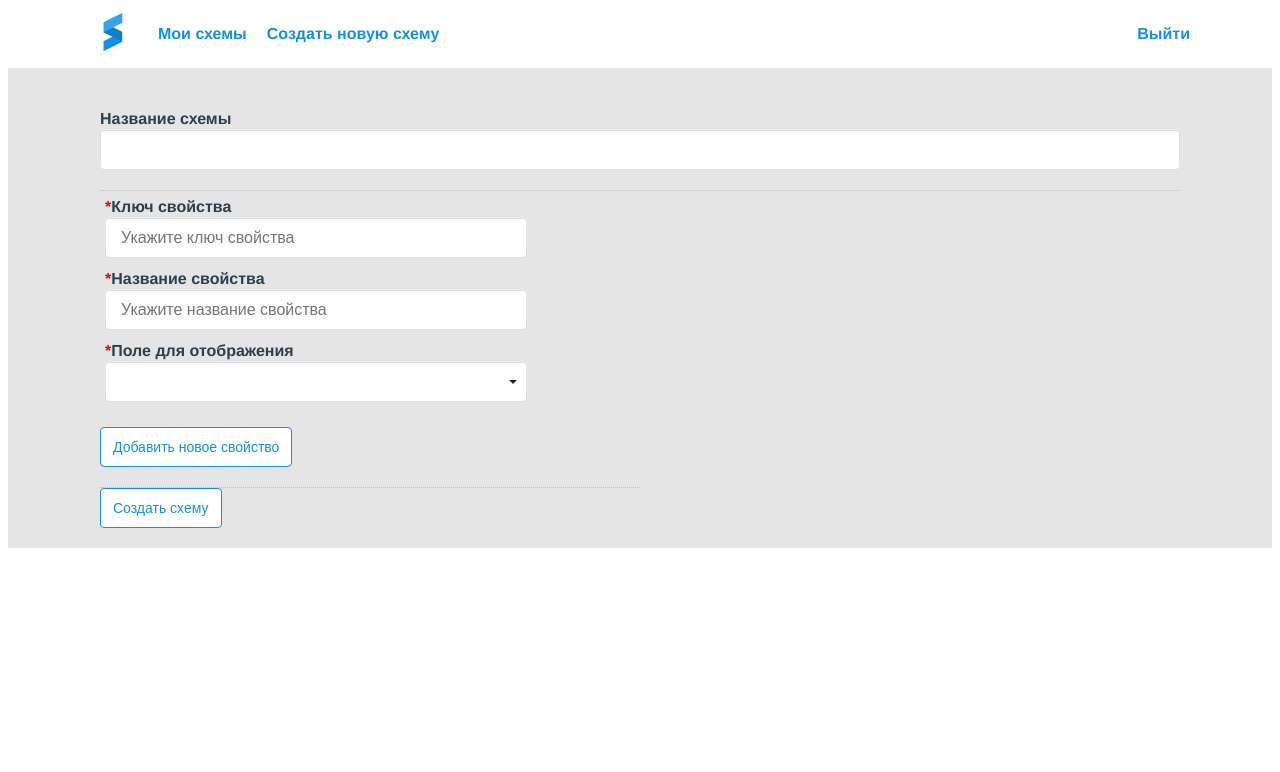
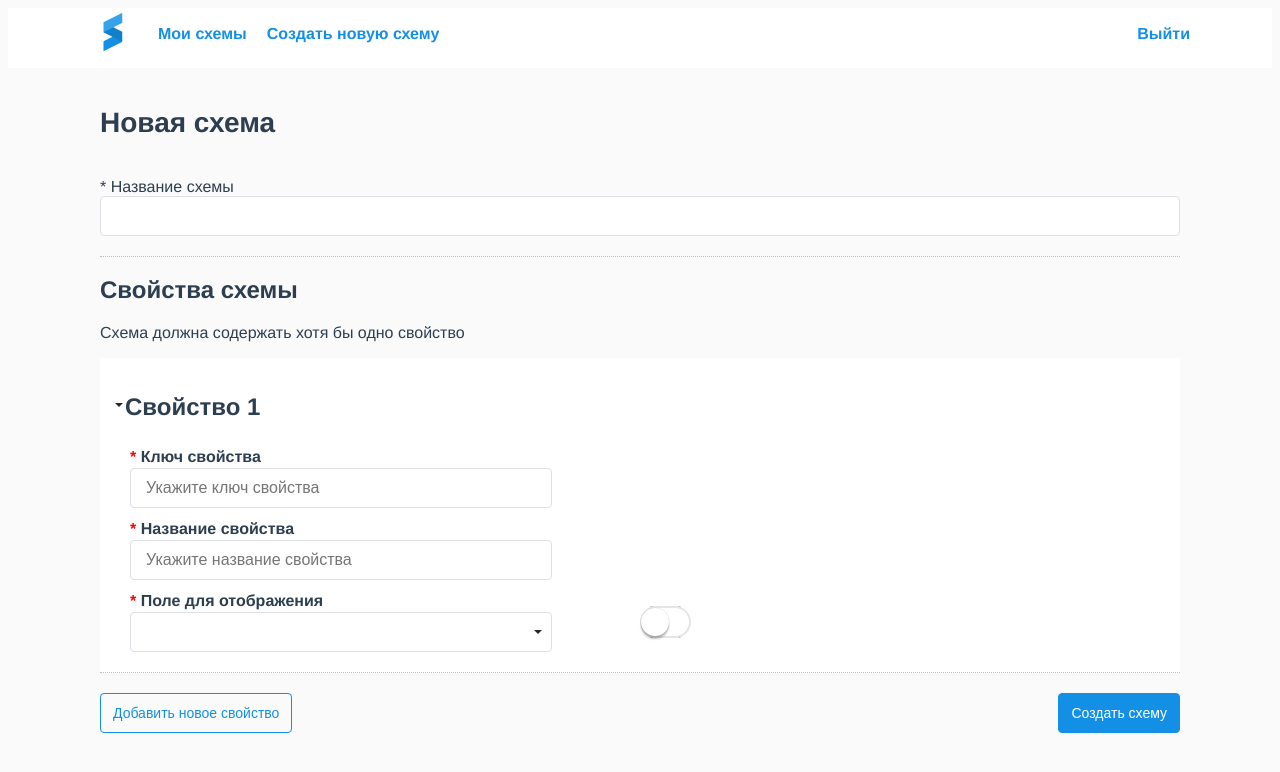
Before and after one commit to TianaFomicheva/ts-constructor, a Vue app: page /new in a window 1280 px wide. Shown: the top 772 px of the page. Built offline with nearby package versions, Linux system fonts and the light colour scheme.

Commit message:
верстка по фигме + валидация (начало)

```diff
--- a/src/App.vue
+++ b/src/App.vue
@@ -17,20 +17,26 @@ export default defineComponent({
 </script>
 
 <style lang="scss">
+body{
+background: #FAFAFA;
+}
 #app {
   font-family: Avenir, Helvetica, Arial, sans-serif;
   -webkit-font-smoothing: antialiased;
   -moz-osx-font-smoothing: grayscale;
   text-align: center;
   color: #2c3e50;
-  background: #E5E5E5;
 }
 .container{
   max-width: 1120px;
   margin: 0 auto;
 }
+.title{
+  font-size: 28px;
+  font-weight: bold;
+}
 .button{
-  &-primary{
+  &-primary, &-plain{
     margin-top: 20px;
     display: block;
     line-height: 1;
@@ -49,8 +55,15 @@ export default defineComponent({
     padding: 12px;
     font-size: 14px;
     border-radius: 4px;
+  }
+  &-primary{
     background: #1390E5;
     color: #fff;
+  }
+  &-plain{
+    background: transparent;
+    color: #1390E5;
+    border: 1px solid #1390E5;
   }
 }
 .dotted{
--- a/src/components/NewEditScheme.vue
+++ b/src/components/NewEditScheme.vue
@@ -1,21 +1,22 @@
 <template>
+<h1 class="title left">Новая схема</h1>
 <div class="dotted">
-  <label>Название схемы
+  <label><span class="red">*</span> Название схемы
   <input v-model="schemaName" />
   </label>
 </div>
-  <property-form v-for="(item, index) in properties"
-  :key = index @set-prop-item="setPropertyItem" :property="item" />
-  <div class="form-column dotted">
-  <div class="w-422">
-  <button class="form-button"
-  @click="createItem">Добавить новое свойство</button>
+<h2>Свойства схемы</h2>
+<p>Схема должна содержать хотя бы одно свойство</p>
+<div class="form-layout dotted">
+  <div v-for="(item, index) in properties" :key ="index">
+  <property-form
+   @set-prop-item="setPropertyItem" :property="item" :idx="+index+1" />
   </div>
   </div>
-   <div class="form-column">
-  <div class="w-422">
-     <button class="form-button" @click="createUpdateSchema">{{ createButtonText }}</button>
-  </div>
+  <div class="action-buttons">
+  <button class="button-plain"
+  @click="createItem">Добавить новое свойство</button>
+     <button class="button-primary" @click="createUpdateSchema">{{ createButtonText }}</button>
   </div>
 </template>
 
@@ -101,14 +102,26 @@ export default defineComponent({
 });
 </script>
 
-<style lang="scss">
+<style lang="scss" scoped>
+
+.action{
+  &-buttons{
+    display: flex;
+    justify-content: space-between;
+  }
+}
 .w-422{
   width:422px;
   display: inline-block;
 }
 .form{
+  &-layout{
+    background: #fff;
+    padding: 15px;
+  }
     &-column{
-      width:50%
+      width:50%;
+      display: inline-block;
     }
   &-button{
     display: block;
@@ -133,4 +146,24 @@ export default defineComponent({
     border-radius: 4px;
   }
 }
+ input,
+  select {
+    width:100%;
+    display: block;
+    -webkit-appearance: none;
+    background-color: #fff;
+    background-image: none;
+    border-radius: 4px;
+    border: 1px solid #dcdfe6;
+    box-sizing: border-box;
+    color: #606266;
+    display: block;
+    font-size: inherit;
+    height: 40px;
+    line-height: 40px;
+    outline: none;
+    padding: 0 15px;
+    position: relative;
+    transition: border-color .2s cubic-bezier(.645,.045,.355,1);
+  }
 </style>
--- a/src/components/PropertyForm.vue
+++ b/src/components/PropertyForm.vue
@@ -1,22 +1,23 @@
 <template>
   <form class="form-column">
+    <h2>Свойство {{ idx }}</h2>
     <div class="form-field">
       <label
-        ><span class="red">*</span>Ключ свойства
+        ><span class="red">*</span> Ключ свойства
         <input v-model="item.key" :key="item.key"
         placeholder="Укажите ключ свойства" @input="setValue($event, 'key')"/>
       </label>
     </div>
     <div class="form-field">
       <label
-        ><span class="red">*</span>Название свойства
+        ><span class="red">*</span> Название свойства
         <input v-model="item.name"
         placeholder="Укажите название свойства" @input="setValue($event, 'name')"/>
       </label>
     </div>
     <div class="form-field">
       <label
-        ><span class="red">*</span>Поле для отображения
+        ><span class="red">*</span> Поле для отображения
         <div>
         <select v-model="item.fieldType" @change="setValue($event, 'fieldType')">
           <option disabled selected>Выберите поле для отображения</option>
@@ -32,10 +33,14 @@
       </label>
     </div>
   </form>
+  <form class="form-column">
+ <validation />
+  </form>
 </template>
 
 <script lang="ts">
 import { defineComponent, PropType } from 'vue';
+import Validation from './Validation.vue';
 
 type propertyType = {
   key: 'string',
@@ -45,11 +50,18 @@ type propertyType = {
 
 export default defineComponent({
   name: 'property-form',
+  components: {
+    Validation,
+  },
   data() {
     return { item: { key: '', name: '', fieldType: '' } };
   },
   props: {
     property: Object as PropType<propertyType>,
+    idx: {
+      type: Number,
+      required: true,
+    },
   },
   mounted() {
     this.assignPropValues(this.property);
@@ -84,11 +96,27 @@ export default defineComponent({
 });
 </script>
 
-<style lang="scss" >
-// form {
+<style lang="scss" scoped >
+h2{
+  margin-left: 10px;
+  position: relative;
+  &:before{
+      content: '';
+      width:0;
+      height:0;
+      position: absolute;
+      left: -10px;
+      top: 10px;
+      border-left: 4px solid transparent;
+      border-right: 4px solid transparent;
+      z-index: 9999999;
+      border-top: 4px solid rgb(36, 39, 36);
+  }
+}
   .form {
     &-column{
-      width:50%
+      width:50%;
+      display: inline-block;
     }
     &-field {
       margin: 5px;
@@ -96,6 +124,7 @@ export default defineComponent({
       position: relative;
       font-size: 14px;
       display: inline-block;
+      margin-left: 15px;
     }
   }
   label {
--- a/src/components/Schemes.vue
+++ b/src/components/Schemes.vue
@@ -1,7 +1,7 @@
 <template>
     <div class="container">
     <div class="layout">
-      <!-- <button @click="update">Update</button> -->
+      <h1 class="title left">Мои схемы</h1>
 <div v-for="scheme in schemes" :key="scheme.key" class="table-row">
     <div class="table-cell-80 left"> {{ scheme.schema.schemaName}}</div>
     <div class="table-cell-10" @click="showScheme(scheme.id)">
--- /dev/null
+++ b/src/components/Validation.vue
@@ -0,0 +1,18 @@
+<template>
+    <Switch />
+</template>
+
+<script lang="ts">
+import { defineComponent } from 'vue';
+import Switch from '@/elements/Switch.vue';
+
+export default defineComponent({
+  name: 'validation',
+  components: {
+    Switch,
+  },
+});
+</script>
+
+<style lang="scss">
+</style>
--- /dev/null
+++ b/src/elements/Switch.vue
@@ -0,0 +1,128 @@
+<template>
+  <div class="right list-item__right">
+      <div input-id="switch1" class="switch" style="touch-action: pan-y;
+      -webkit-user-drag: none; -webkit-tap-highlight-color: rgba(0, 0, 0, 0);">
+    <input class="switch__input" type="checkbox" />
+    <div class="switch__toggle">
+      <div class="switch__handle">
+        <div class="switch__touch"></div>
+      </div>
+      </div>
+    </div>
+  </div>
+</template>
+
+<script lang="ts">
+import { defineComponent } from 'vue';
+
+export default defineComponent({
+  name: 'switch',
+});
+</script>
+
+<style lang="scss">
+
+.switch{
+    display: inline-block;
+    vertical-align: top;
+    box-sizing: border-box;
+    background-clip: padding-box;
+    position: relative;
+    min-width: 51px;
+    font-size: 17px;
+    font-size: 17px;
+    padding: 0 20px;
+    border: none;
+    overflow: visible;
+    width: 51px;
+    width: 51px;
+    height: 32px;
+    height: 32px;
+    z-index: 0;
+    text-align: left;
+    &__input{
+      position: absolute;
+      right: 0;
+      top: 0;
+      left: 0;
+      bottom: 0;
+      padding: 0;
+      border: 0;
+      background-color: transparent;
+      z-index: 1;
+      vertical-align: top;
+      outline: none;
+      width: 100%;
+      margin: 0;
+      z-index: 0;
+    }
+    &__touch{
+      position: absolute;
+      top: -5px;
+      bottom: -5px;
+      left: -10px;
+      right: -10px;
+    }
+    &__handle{
+    box-sizing: border-box;
+    background-clip: padding-box;
+    position: absolute;
+    content: '';
+    border-radius: 28px;
+    height: 28px;
+    width: 28px;
+    background-color: white;
+    background-color: white;
+    left: 1px;
+    top: 2px;
+    transition-property: all;
+    transition-duration: 0.35s;
+    transition-timing-function: cubic-bezier(.59, .01, .5, .99);
+    box-shadow: 0 0 1px 0 rgba(0, 0, 0,0.25), 0 3px 2px rgba(0, 0, 0,0.25);
+    }
+    &__toggle{
+      background-color: white;
+      background-color: white;
+      position: absolute;
+      top: 0;
+      left: 0;
+      right: 0;
+      bottom: 0;
+      border-radius: 30px;
+      transition-property: all;
+      transition-duration: 0.35s;
+      transition-timing-function: ease-out;
+      box-shadow: inset 0 0 0 2px #e5e5e5;
+      box-shadow: inset 0 0 0 2px #e5e5e5;
+    }
+}
+:checked + .switch__toggle {
+  box-shadow: inset 0 0 0 2px #44db5e;
+  box-shadow: inset 0 0 0 2px #44db5e;
+  background-color: #44db5e;
+  background-color: #44db5e;
+  height: 100%;
+  width: 150px;
+}
+
+:checked + .switch__toggle > .switch__handle{
+        left: 21px;
+    box-shadow: 0 3px 2px rgba(0, 0, 0,0.25);
+}
+
+.list-item__right{
+    box-sizing: border-box;
+    display: -webkit-flex;
+    display: flex;
+    margin-left: auto;
+    padding: 12px 12px 12px 0;
+    -webkit-order: 2;
+    order: 2;
+    -webkit-align-items: center;
+    align-items: center;
+    -webkit-align-self: stretch;
+    background-size: 100% 1px;
+    background-repeat: no-repeat;
+    background-position: bottom;
+}
+</style>
```
